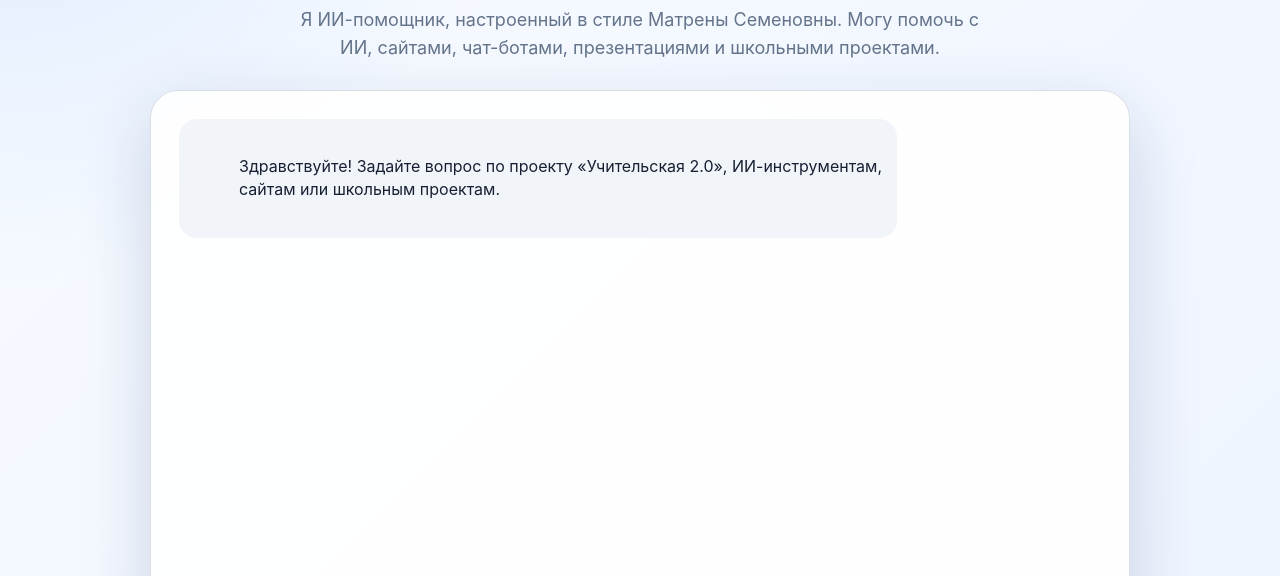
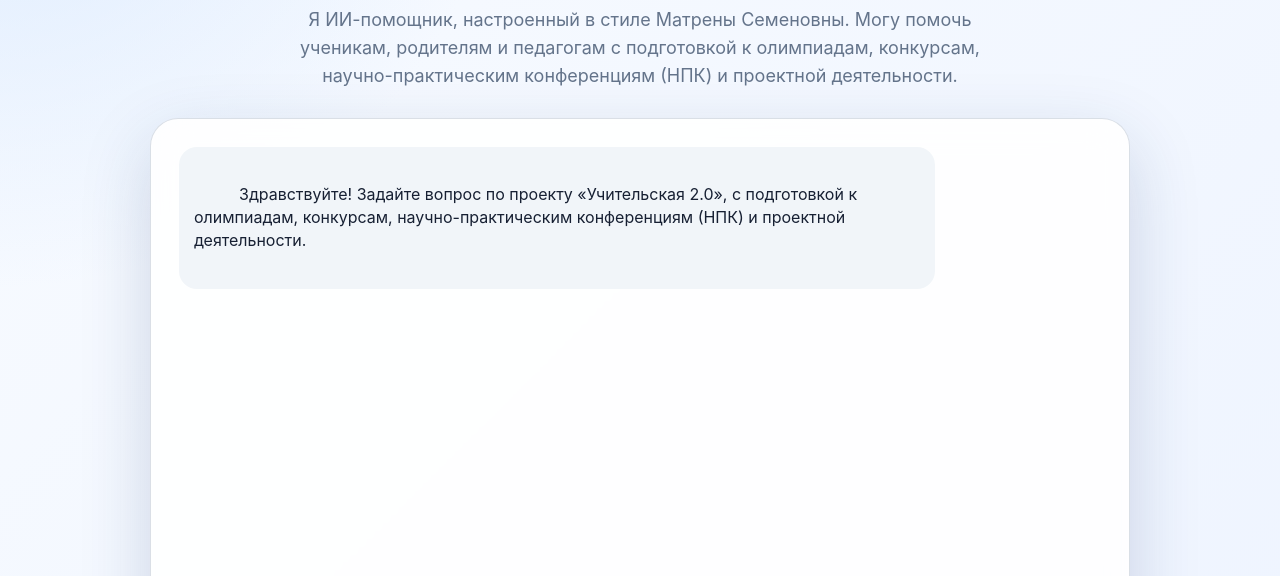
Before and after one commit to savka86/Nastavnikodarennux, a website: page public/index.html in a window 1280 px wide. Shown: the part 224-800 px from the top of the page. Drawn offline with Linux system fonts and the light colour scheme.

Commit message:
Update index.html

```diff
--- a/public/index.html
+++ b/public/index.html
@@ -13,16 +13,14 @@
       <div class="badge">Учительская 2.0</div>
       <h1>ИИ-помощник Матрены Семеновны</h1>
       <p>
-        Я ИИ-помощник, настроенный в стиле Матрены Семеновны. Могу помочь с ИИ,
-        сайтами, чат-ботами, презентациями и школьными проектами.
+        Я ИИ-помощник, настроенный в стиле Матрены Семеновны. Могу помочь ученикам, родителям и педагогам с подготовкой к олимпиадам, конкурсам, научно-практическим конференциям (НПК) и проектной деятельности.
       </p>
     </section>
 
     <section class="chat-card" aria-label="Чат с ИИ-помощником">
       <div id="messages" class="messages">
         <div class="message bot">
-          Здравствуйте! Задайте вопрос по проекту «Учительская 2.0», ИИ-инструментам,
-          сайтам или школьным проектам.
+          Здравствуйте! Задайте вопрос по проекту «Учительская 2.0», с подготовкой к олимпиадам, конкурсам, научно-практическим конференциям (НПК) и проектной деятельности.
         </div>
       </div>
 
```
